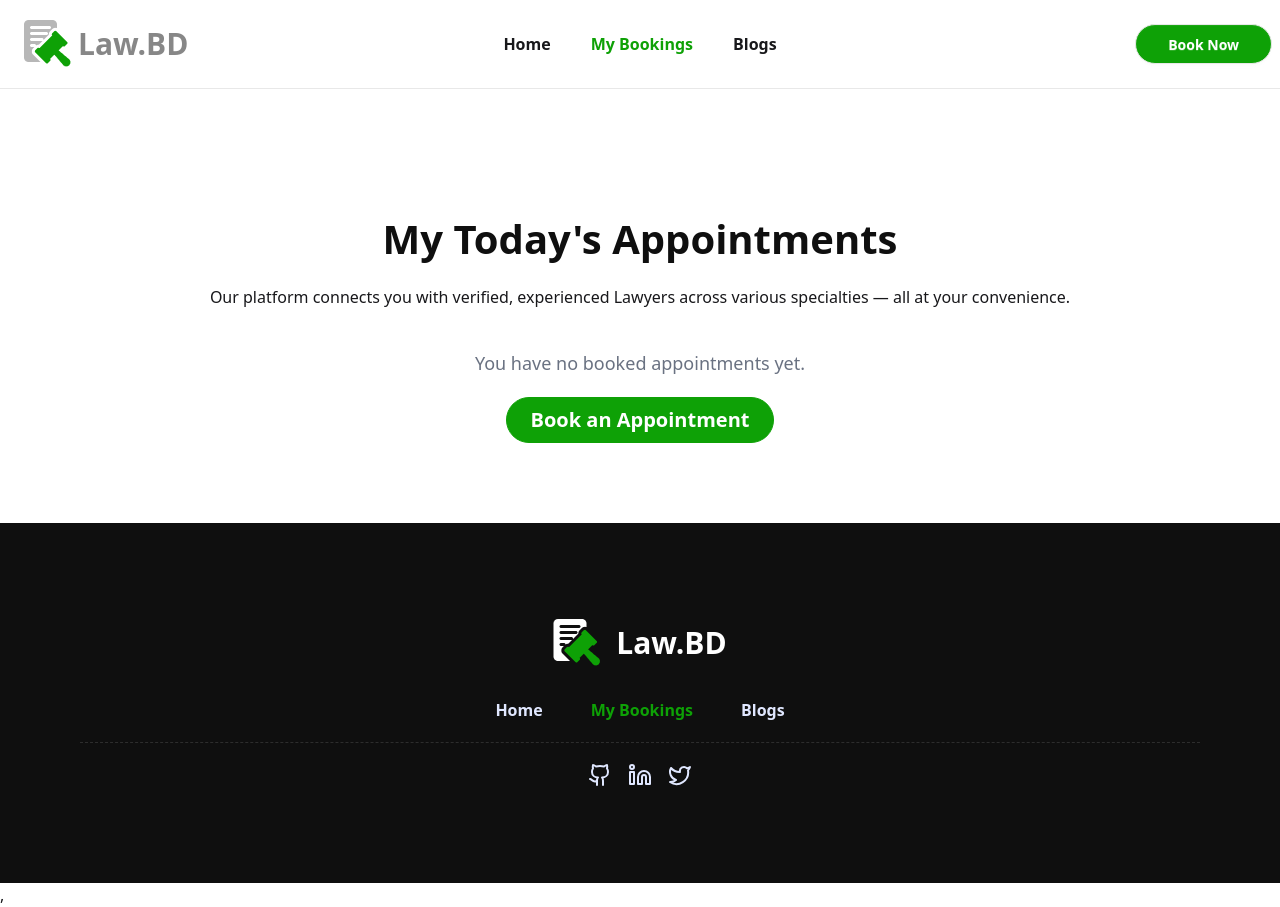
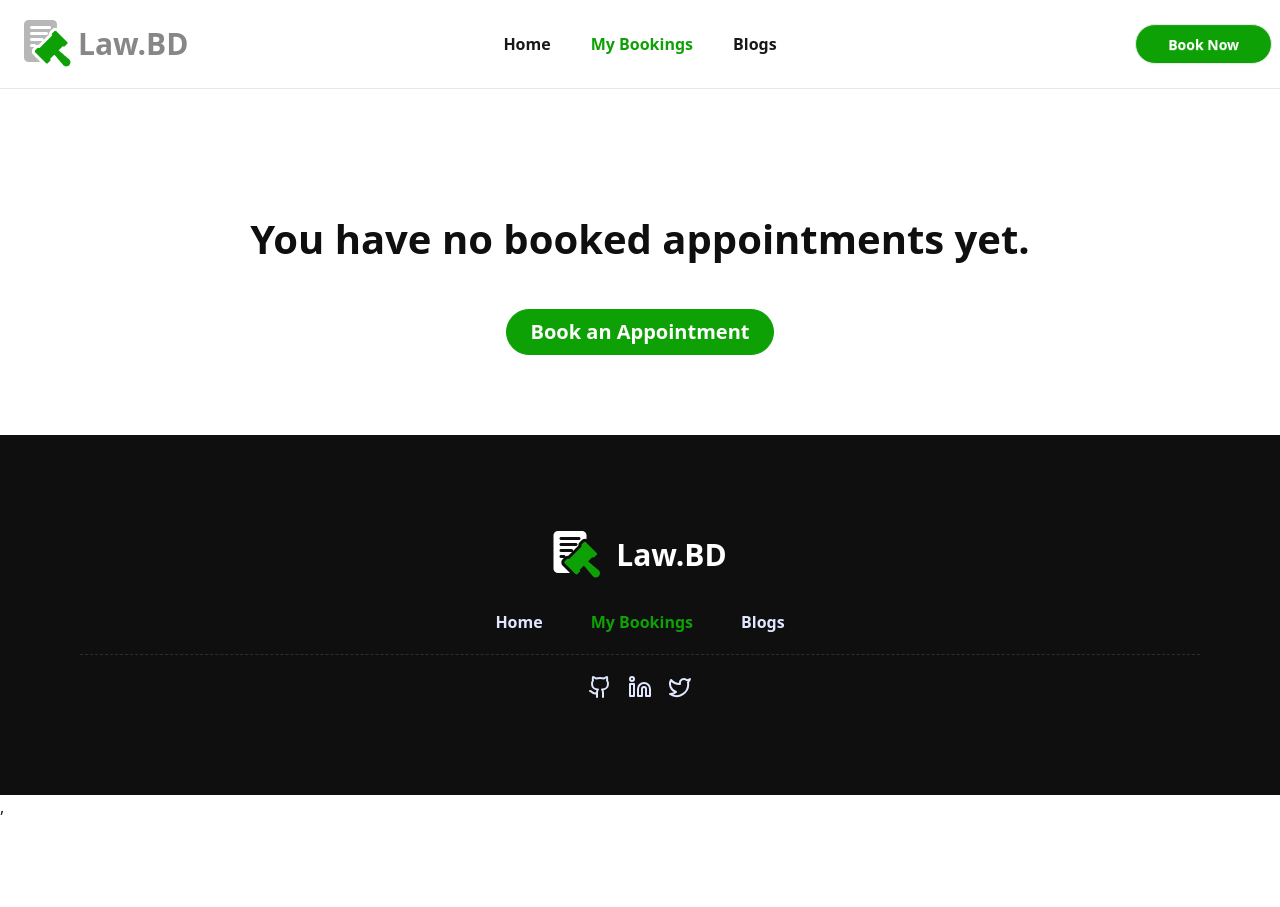
Before and after one commit to AsifHossain22/lawyer-appointment-booking-app, a React (Vite) app: page /my-bookings in a window 1280 px wide. After the commit the page ends 819 px from the top, so only its background shows below. Built offline with nearby package versions, Linux system fonts and the light colour scheme.

Commit message:
Added Feature : No appointment and Booked Appointment Section switched dynamically!

```diff
--- a/src/pages/MyBookings/MyBookings.jsx
+++ b/src/pages/MyBookings/MyBookings.jsx
@@ -35,21 +35,10 @@ const MyBookings = () => {
       {/* RechartSection */}
       <RechartBarChart></RechartBarChart>
 
-      {/* SectionTitle */}
-      <div className="text-center">
-        <h2 className="text-[#0F0F0F] text-[40px] font-extrabold mb-4">
-          My Today's Appointments
-        </h2>
-        <p className="w-10/12 mx-auto">
-          Our platform connects you with verified, experienced Lawyers across
-          various specialties — all at your convenience.
-        </p>
-      </div>
-
       {/* BookAppointmentContainer */}
       {bookings.length === 0 ? (
         <div className="text-center">
-          <p className="mt-10 mb-5 text-gray-500 text-lg">
+          <p className="text-[#0F0F0F] text-[40px] font-extrabold mb-10">
             You have no booked appointments yet.
           </p>
           <button
@@ -61,6 +50,17 @@ const MyBookings = () => {
         </div>
       ) : (
         <div className="p-8 my-10 border border-[#14141415] rounded-2xl space-y-6">
+          {/* SectionTitle */}
+          <div className="text-center">
+            <h2 className="text-[#0F0F0F] text-[40px] font-extrabold mb-4">
+              My Today's Appointments
+            </h2>
+            <p className="w-10/12 mx-auto">
+              Our platform connects you with verified, experienced Lawyers
+              across various specialties — all at your convenience.
+            </p>
+          </div>
+
           {bookings.map((lawyer) => (
             <div
               key={lawyer?.lawyerId}
```
